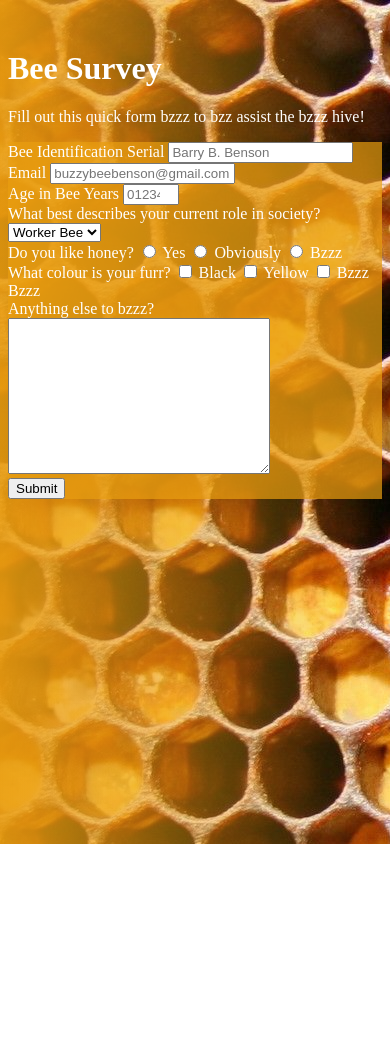
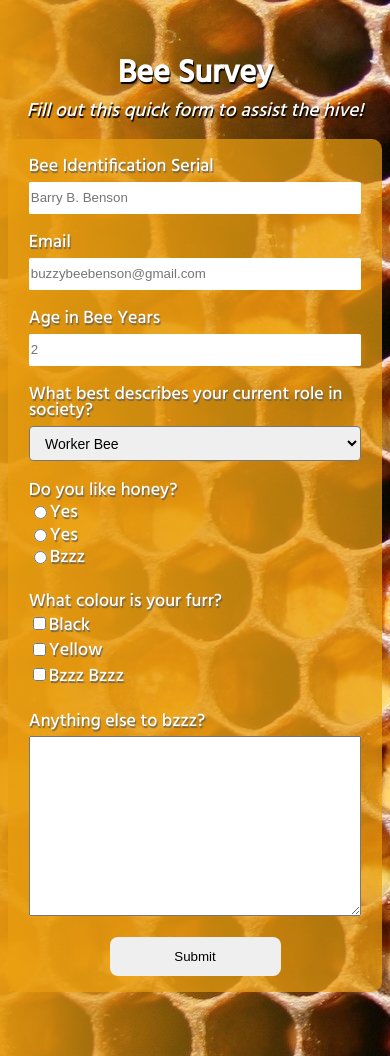
Before and after one commit to andre-ski/survey-form, a PHP site: page / in a window 390 px wide. Before the commit the page ends 844 px from the top, so only its background shows below. Run offline with PHP 8.4, Linux system fonts and the light colour scheme.

Commit message:
master - added styling and flex for mobile

```diff
--- a/css/stylesheet.css
+++ /dev/null
@@ -1,17 +0,0 @@
-body{
-    background-image: linear-gradient(to right, rgba(234, 158, 16, 0.9),rgba(234, 158, 16, 0) ), url("/hive.jpg");
-    background-color: #F5870A;
-    color: white;
-}
-.survey-form{
-    background: rgba(234, 158, 16, 0.7);
-}
-.container{
-    width: 100%;
-    margin: 3.125rem auto 0 auto
-}
-@media (min-width:768px){
-    .container{
-        max-width: 720px;
-    }
-}
--- a/index.php
+++ b/index.php
@@ -1,4 +1,4 @@
 <?php
-    $page = file_get_contents('index.html');
+    $page = file_get_contents('public/index.html');
     echo $page;
 ?>
--- /dev/null
+++ b/public/css/stylesheet.css
@@ -0,0 +1,103 @@
+body{
+    background-image: linear-gradient(to right, rgba(234, 158, 16, 0.9),rgba(234, 158, 16, 0) ), url(../images/hive.jpg);
+    background-color: #F5870A;
+    color: white;
+    font-family: 'Hind', sans-serif;
+    line-height: 1rem;
+    text-shadow: 1px 2px 1px rgba(94, 92, 91, 0.822);
+}
+h1{
+    text-align: center;
+    text-shadow: 1px 2px 1px black;
+}
+header h1{
+    display: flex;
+    justify-content: center;
+    align-items: center;
+}
+
+label{
+    display: flex;
+    margin-bottom: 0.4rem;
+    font-size: 1.125rem;
+    align-items: center;
+}
+
+label input[type=radio], input[type=checkbox]{
+    position: relative;
+    vertical-align: middle;
+    bottom: 2px;
+}
+.button-container{
+    display: flex;
+    justify-content: center;
+    align-items: center;
+}
+.container{
+    width: 100%;
+    margin: 4.125rem auto 0 auto;
+}
+.form-input{
+    width: 100%;
+    height: 2rem;
+    border-radius: 0.1rem;
+    border-width: 0rem;
+    box-sizing: border-box;
+}
+.form-group{
+    margin: 0 auto .75rem auto;
+    padding: 0.3rem;
+}
+.input-checkbox, .input-radio{
+    display: inline-block;
+    min-width: 1rem;
+    min-height: 1rem;
+}
+.survey-form{
+    background: rgba(234, 158, 16, 0.7);
+    padding: 3rem;
+    height: auto;
+    border-radius: 10px;
+    margin-bottom: 4rem;
+}
+.select-bee{
+    font-size: 14px;
+    font-weight: 400;
+    line-height: 1.3;
+    padding: .6em 1.4em .5em .8em;
+    width: 100%;
+    max-width: 100%;
+    border-radius: 0.25rem;
+}
+#submit{
+    width: 50%;
+    border-radius: 8px;
+    padding: 12px;
+    border: none;
+}
+
+#submit:hover{
+    cursor: pointer;
+}
+#description{
+    text-align: center;
+    font-style: italic;
+    font-weight: 300;
+    text-shadow: 1px 2px 1px black;
+    font-size: 1.2rem;
+}
+#disclosure{
+    width: 100%;
+    height: 180px;
+    box-sizing:border-box;
+}
+@media (min-width:768px){
+    .container{
+        max-width: 720px;
+    }
+}
+@media (max-width: 420px){
+    .survey-form{
+        padding: 1rem;
+    }
+}
--- a/index.html
+++ b/public/index.html
@@ -5,31 +5,33 @@
     <meta name="viewport" content="width=device-width, initial-scale=1.0">
     <title id="title">Survey Form</title>
     <link rel="stylesheet" href="css/stylesheet.css">
+    <link rel="preconnect" href="https://fonts.gstatic.com">
+<link href="https://fonts.googleapis.com/css2?family=Hind:wght@500&display=swap" rel="stylesheet">
 </head>
 <body>
     <div class="container">
         <header>
             <h1>Bee Survey</h1>
             <p id="description">
-                Fill out this quick form bzzz to bzz assist the bzzz hive!
+                Fill out this quick form to assist the hive!
             </p>
         </header>
         <form class="survey-form">
             <div class="form-group">
                 <label for="name" id="name-label">Bee Identification Serial</label>
-                <input type="text" name="name" id="name" placeholder="Barry B. Benson">
+                <input type="text" name="name" class="form-input" id="name" placeholder="Barry B. Benson">
             </div>
             <div class="form-group">
                 <label for="email" id="email-label">Email</label>
-                <input type="email" name="email" id="email" placeholder="buzzybeebenson@gmail.com">
+                <input type="email" name="email" class="form-input" id="email" placeholder="buzzybeebenson@gmail.com">
             </div>
             <div class="form-group">
                 <label for="name" id="number-label">Age in Bee Years</label>
-                <input type="number" name="number" id="number" min=0 max=10 placeholder="01234556789">
+                <input type="number" name="number" class="form-input" id="number" min=0 max=9 placeholder="2">
             </div>
             <div class="form-group">
                 <label for="role">What best describes your current role in society?</label>
-                <select name="dropdown" id="dropdown">
+                <select name="dropdown" id="dropdown" class="select-bee">
                     <option value="1">Worker Bee</option>
                     <option value="2">Lazy Bee</option>
                     <option value="3">Queen Bee</option>
@@ -37,27 +39,27 @@
             </div>
             <div class="form-group">
                 <label>Do you like honey?</label>
-                <input type="radio" name="question" id="yes">
-                <label for="yes">Yes</label>
-                <input type="radio" name="question" id="obviously">
-                <label for="obviously">Obviously</label>
-                <input type="radio" name="question" id="bzzz">
-                <label for="bzzz">Bzzz</label>
+
+                <label for="yes"><input type="radio" name="question" id="yes">Yes</label>
+                <label for="obviously"> <input type="radio" name="question" id="obviously">Yes</label>
+                <label for="bzzz"><input type="radio" name="question" id="bzzz">Bzzz</label>
             </div>
             <div class="form-group">
                 <label>What colour is your furr?</label>
-                <input type="checkbox" name="checkbox" id="black-furr" value="black">
-                <label for="black-furr">Black</label>
-                <input type="checkbox" name="checkbox" id="yellow-furr" value="yellow">
-                <label for="yellow-furr">Yellow</label>
-                <input type="checkbox" name="checkbox" id="bzzz-furr" value="undefined">
-                <label for="bzzz-fur">Bzzz Bzzz</label>
+
+                <label for="black-furr"> <input type="checkbox" name="checkbox" id="black-furr" value="black">Black</label>
+
+                <label for="yellow-furr"><input type="checkbox" name="checkbox" id="yellow-furr" value="yellow">Yellow</label>
+
+                <label for="bzzz-fur">   <input type="checkbox" name="checkbox" id="bzzz-furr" value="undefined">Bzzz Bzzz</label>
             </div>
             <div class="form-group">
                 <label>Anything else to bzzz?</label>
                 <textarea name="disclosure" id="disclosure" cols="30" rows="10"></textarea>
             </div>
-            <button type="submit" id="submit">Submit</button>
+            <div class="button-container">
+                <button type="submit" id="submit">Submit</button>
+            </div>
         </form>
     </div>
 </body>
```
Also changed, not shown: public/images/hive.jpg (renamed from hive.jpg).
